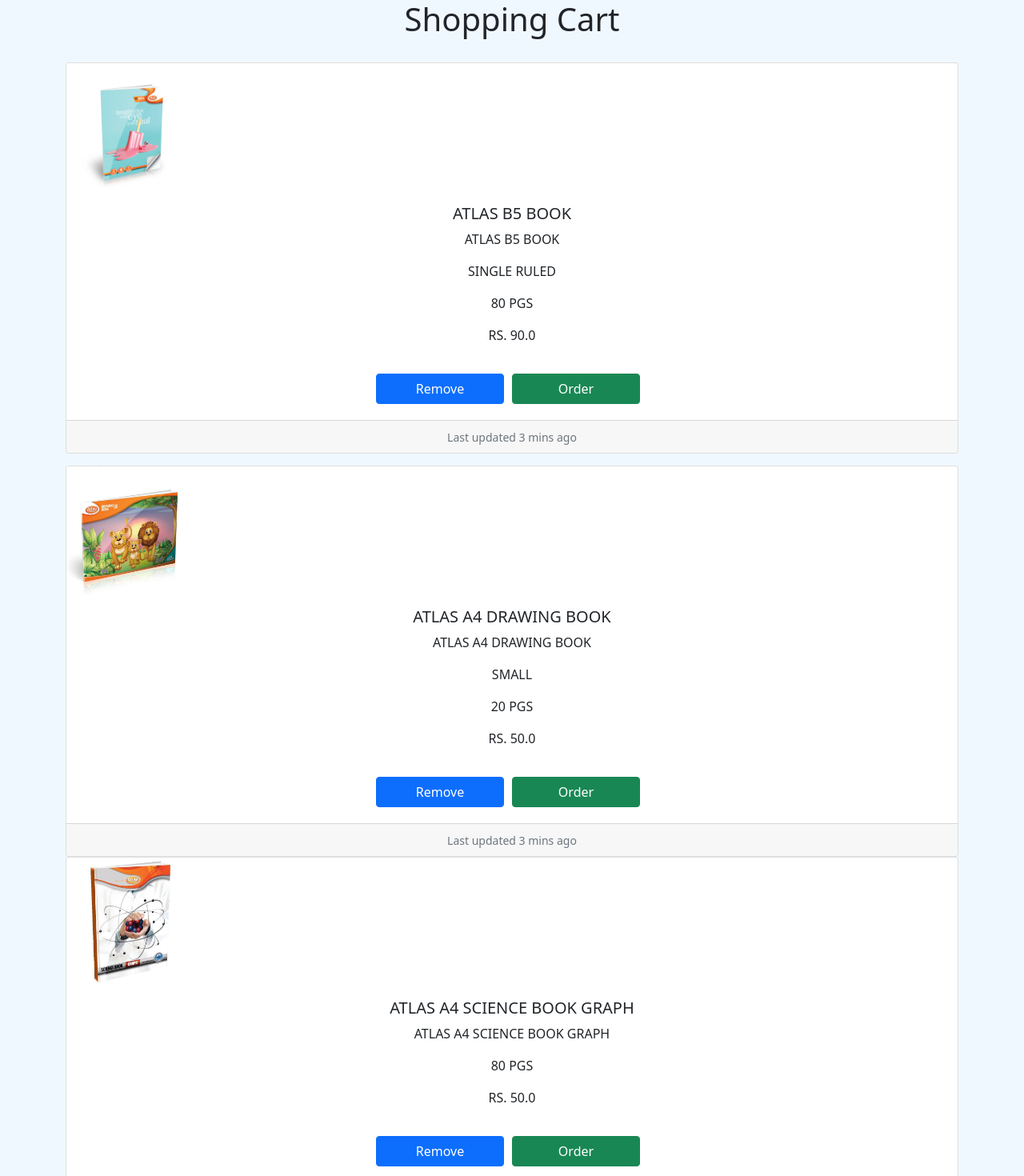
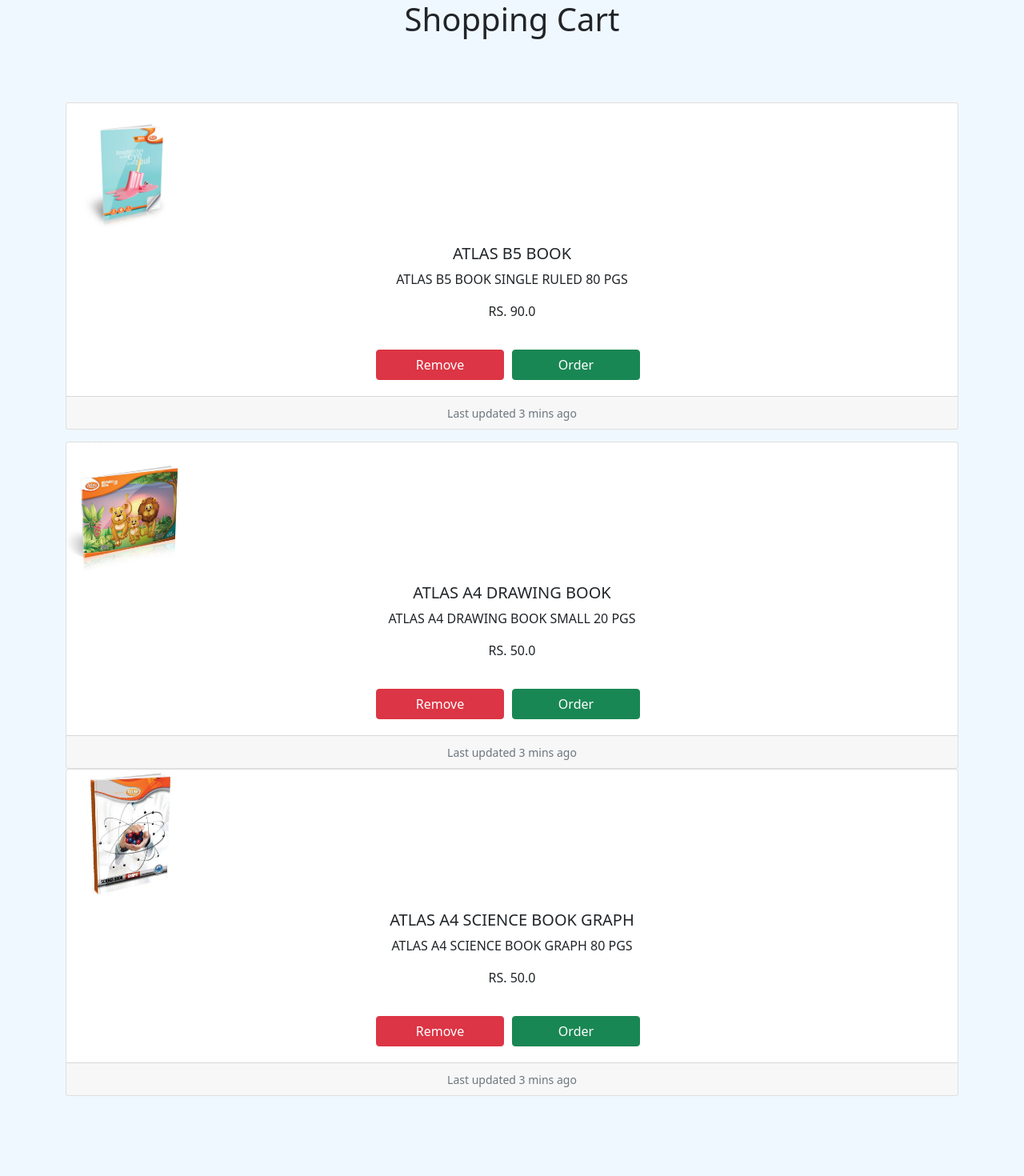
Before and after one commit to shriasi/DSAssignment2, a React (Create React App) app in the folder React frontend/shoppingplatformui/: page /Cart in a window 1280 px wide. Shown: the top 1470 px of the page at 80% size. After the commit the page ends 1370 px from the top, so only its background shows below. Built offline with nearby package versions, Linux system fonts and the light colour scheme.

Commit message:
Button colors changed in the Cart UI

```diff
--- a/React frontend/shoppingplatformui/src/asset/css/Style.css
+++ b/React frontend/shoppingplatformui/src/asset/css/Style.css
@@ -42,10 +42,11 @@
 
 .CardsBox{
     float: left;
+    display: flex;
 }
 
 .CardSpacing{
-    margin-top: 30px;
+    margin-top: 80px;
     margin-bottom: 15px;
 }
 
--- a/React frontend/shoppingplatformui/src/components/Cart.js
+++ b/React frontend/shoppingplatformui/src/components/Cart.js
@@ -16,16 +16,16 @@
 
                         <CardDeck>
                             <Card className="CardSpacing">
-                                <Card.Img style={{ width: '10rem'}} variant="top" src={b5} />
+                                <Card.Img style={{ width: '10rem'}} variant="top" src={b5}/>
                                 <Card.Body>
                                     <Card.Title>ATLAS B5 BOOK </Card.Title>
-                                    <Card.Text>ATLAS B5 BOOK</Card.Text>
-                                    <Card.Text>SINGLE RULED</Card.Text>
-                                    <Card.Text>80 PGS</Card.Text>
+                                    <Card.Text>ATLAS B5 BOOK
+                                    SINGLE RULED
+                                    80 PGS</Card.Text>
                                     <Card.Text>RS. 90.0</Card.Text>
                                 </Card.Body>
                                 <div className="ButtonStyling">
-                                    <Button className="cartBtn" variant="primary" type="submit" style={{width:'10rem'}}> Remove </Button>
+                                    <Button className="cartBtn" variant="danger" type="submit" style={{width:'10rem'}}> Remove </Button>
                                     <Button className="cartBtn" variant="success" type="submit" style={{width:'10rem'}}> Order </Button>
                                 </div>
                                 <Card.Footer>
@@ -38,14 +38,14 @@
                                 <Card.Body>
                                     <Card.Title>ATLAS A4 DRAWING BOOK</Card.Title>
                                     <Card.Text>
-                                        <Card.Text>ATLAS A4 DRAWING BOOK</Card.Text>
-                                        <Card.Text>SMALL</Card.Text>
-                                        <Card.Text>20 PGS</Card.Text>
+                                        <Card.Text>ATLAS A4 DRAWING BOOK
+                                        SMALL
+                                        20 PGS</Card.Text>
                                         <Card.Text>RS. 50.0</Card.Text>
                                     </Card.Text>
                                 </Card.Body>
                                 <div className="ButtonStyling">
-                                    <Button className="cartBtn" variant="primary" type="submit" style={{width:'10rem'}}> Remove </Button>
+                                    <Button className="cartBtn" variant="danger" type="submit" style={{width:'10rem'}}> Remove </Button>
                                     <Button className="cartBtn" variant="success" type="submit" style={{width:'10rem'}}> Order </Button>
                                 </div>
                                 <Card.Footer>
@@ -57,13 +57,13 @@
                                 <Card.Body>
                                     <Card.Title>ATLAS A4 SCIENCE BOOK GRAPH</Card.Title>
                                     <Card.Text>
-                                        <Card.Text>ATLAS A4 SCIENCE BOOK GRAPH</Card.Text>
-                                        <Card.Text>80 PGS</Card.Text>
+                                        <Card.Text>ATLAS A4 SCIENCE BOOK GRAPH
+                                        80 PGS</Card.Text>
                                         <Card.Text>RS. 50.0</Card.Text>
                                     </Card.Text>
                                 </Card.Body>
                                 <div className="ButtonStyling">
-                                    <Button className="cartBtn" variant="primary" type="submit" style={{width:'10rem'}}> Remove </Button>
+                                    <Button className="cartBtn" variant="danger" type="submit" style={{width:'10rem'}}> Remove </Button>
                                     <Button className="cartBtn" variant="success" type="submit" style={{width:'10rem'}}> Order </Button>
                                 </div>
                                 <Card.Footer>
```
